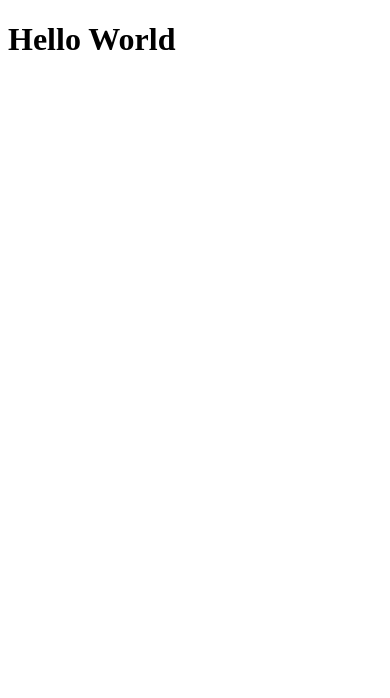
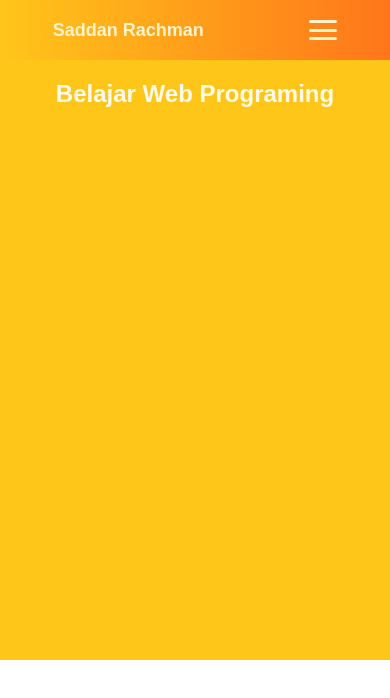
Before and after one commit to SBRD/sbrd-git-test, a plain HTML site: page index.html in a window 390 px wide. Drawn offline with Linux system fonts and the light colour scheme; files that its build step writes are made by us from their sources.

Commit message:
mengedit file index.html dan menambahkan file style.css

```diff
--- /dev/null
+++ b/css/style.css
@@ -0,0 +1,123 @@
+* {
+  margin: 0;
+  padding: 0;
+  box-sizing: border-box;
+}
+
+body {
+  font-family: sans-serif;
+}
+
+nav {
+  width: 100%;
+  margin: auto;
+  display: flex;
+  background: linear-gradient(to right, #ffc61a, #ff761a);
+  justify-content: space-around;
+  padding: 20px 0;
+  color: #fff3cd;
+  height: 60px;
+  align-items: center;
+}
+
+nav ul {
+  display: flex;
+  list-style: none;
+  width: 40%;
+  justify-content: space-between;
+}
+
+nav ul li a {
+  color: #fff3cd;
+  text-decoration: none;
+}
+
+nav ul li a:hover {
+  color: #fffaeb;
+}
+
+nav .logo {
+  font-family: fantasy;
+  font-size: 18px;
+}
+
+header {
+  width: 100%;
+  height: 600px;
+  margin: auto;
+  color: #fffaeb;
+  text-align: center;
+  padding-top: 20px;
+  background-color: #ffc61a;
+}
+
+/*hamburger menu*/
+.menu-toggle {
+  display: none;
+  flex-direction: column;
+  height: 20px;
+  justify-content: space-between;
+  position: relative;
+}
+
+.menu-toggle input {
+  position: absolute;
+  width: 40px;
+  height: 28px;
+  left: -5px;
+  top: -3px;
+  opacity: 0;
+  z-index: 2;
+}
+
+.menu-toggle span {
+  display: block;
+  width: 28px;
+  height: 3px;
+  background-color: #fff3cd;
+  border-radius: 3px;
+  transition: all 0.5s;
+}
+
+/* hamburgter animation */
+.menu-toggle span:nth-child(2) {
+  transform-origin: 0 0;
+}
+
+.menu-toggle span:nth-child(4) {
+  transform-origin: 0 100%;
+}
+
+.menu-toggle input:checked ~ span:nth-child(2) {
+  transform: rotate(45deg) translate(-1px, -1px);
+}
+
+.menu-toggle input:checked ~ span:nth-child(4) {
+  transform: rotate(-45deg) translate(-1px, 0px);
+}
+
+.menu-toggle input:checked ~ span:nth-child(3) {
+  transform: scale(0);
+}
+
+/* responsive breakpoint */
+
+/* ukuran tablet */
+@media screen and (max-width: 768px) {
+  nav ul {
+    width: 50%;
+  }
+}
+
+/* ukuran mobile */
+@media screen and (max-width: 576px) {
+  .menu-toggle {
+    display: flex;
+  }
+  nav ul {
+    display: none;
+  }
+  header {
+    font-size: 12px;
+  }
+}
--- a/index.html
+++ b/index.html
@@ -1,12 +1,35 @@
 <!DOCTYPE html>
 <html lang="en">
+  <head>
+    <meta charset="UTF-8" />
+    <meta name="viewport" content="width=device-width, initial-scale=1.0" />
+    <title>SBRD</title>
+    <link rel="stylesheet" href="style.css" />
+  </head>
+  <body>
+    <nav>
+      <div class="logo">
+        <h4>Saddan Rachman</h4>
+      </div>
 
-<head>
-    <title>Coba Git Remote</title>
-</head>
+      <ul>
+        <li><a href="#">Home</a></li>
+        <li><a href="#">Gallery</a></li>
+        <li><a href="#">Contact</a></li>
+        <li><a href="#">About</a></li>
+      </ul>
 
-<body>
-    <h1>Hello World</h1>
-</body>
-
+      <div class="menu-toggle">
+        <input type="checkbox" />
+        <span></span>
+        <span></span>
+        <span></span>
+      </div>
+    </nav>
+    <header>
+      <div class="head1">
+        <h1>Belajar Web Programing</h1>
+      </div>
+    </header>
+  </body>
 </html>
```
